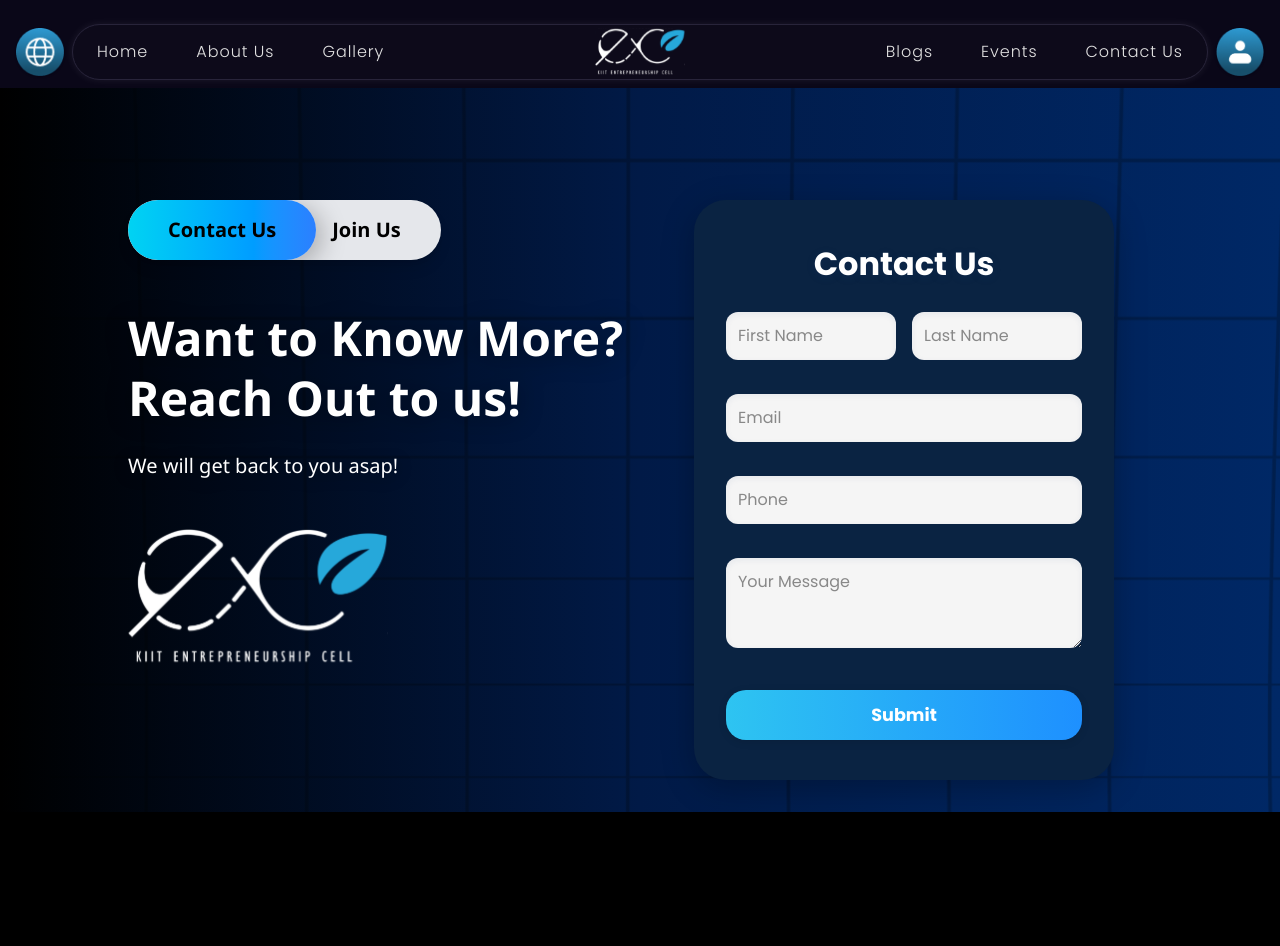
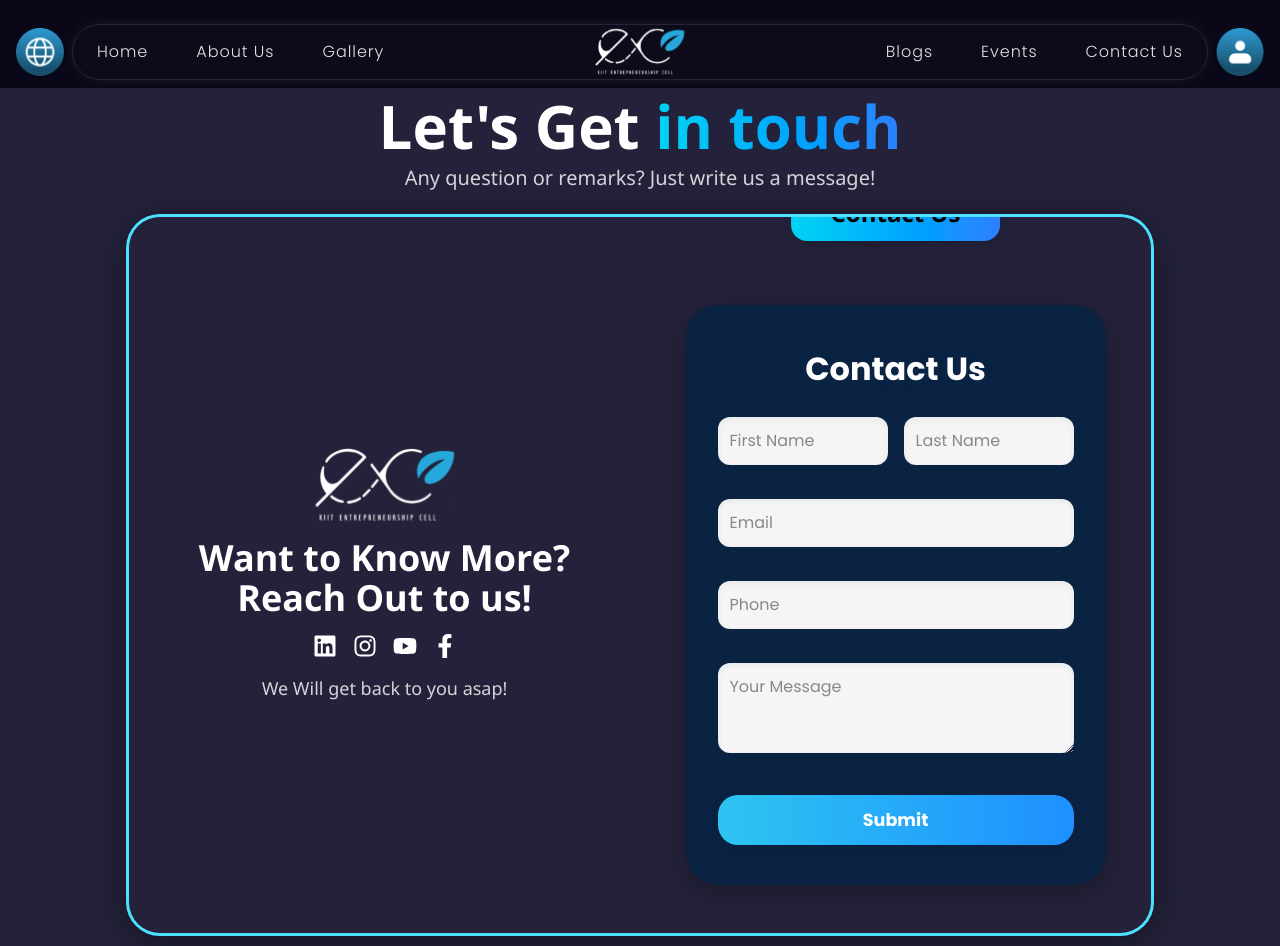
Before and after one commit to Ishan4705/ecellfrontend, a Next.js app: page /contact in a window 1280 px wide. Shown: the top 946 px of the page. Built offline with nearby package versions, Linux system fonts and the light colour scheme.

Commit message:
Signin and Signup

```diff
--- a/src/components/ContactPage.tsx
+++ b/src/components/ContactPage.tsx
@@ -5,50 +5,56 @@ import ContactForm from './ContactForm';
 import './styles.css';
 import Footer from './Footer';
 import Image from 'next/image';
-import LogoLight from "@/assets/logolight.svg"
-// import Navbar from './Navbar';
+import LogoLight from "@/assets/logolight.svg";
+import { FaLinkedin, FaInstagram, FaYoutube, FaFacebookF } from 'react-icons/fa';
+
 export default function ContactPage() {
   return (
-    <div className="page-bg bg-gradient-1 py-10 w-full relative overflow-hidden">
-      {/* Noise overlay */}
-      <div className="pointer-events-none absolute inset-0 z-0 opacity-30 mix-blend-overlay">
-        <Image src="/grid.png" alt="Noise" fill style={{ objectFit: 'cover' }} />
+    <div className="min-h-screen w-full flex flex-col justify-between relative overflow-hidden bg-[#23223A]">
+      {/* Removed grid overlay */}
+      <div className="absolute top-0 left-0 w-full z-20">
+        <Navbar />
       </div>
-      <div className="absolute top-0 left-0 w-full z-20">
-              <Navbar />
+      {/* Main Heading */}
+      <div className="flex flex-col items-center mt-24 mb-6 z-10 relative">
+        <h1 className="text-white text-4xl md:text-5xl lg:text-6xl font-extrabold text-center mb-2">
+          Let's Get <span className="bg-gradient-to-r from-cyan-400 to-blue-500 bg-clip-text text-transparent">in touch</span>
+        </h1>
+        <p className="text-white/80 text-lg md:text-xl text-center">Any question or remarks? Just write us a message!</p>
+      </div>
+      {/* Card Section */}
+      <div className="flex-1 flex flex-col items-center justify-center px-2 md:px-8 z-10 relative">
+        <div className="w-full max-w-5xl rounded-[2rem] border border-[#4DE1FF] bg-[#23223A] flex flex-col md:flex-row shadow-2xl overflow-hidden contact-card-outline">
+          {/* Left Section */}
+          <div className="flex-1 flex flex-col items-center justify-center py-12 px-6 md:px-10">
+            <Image src={LogoLight} alt="KIIT E-Cell Logo" width={140} height={140} className="mb-4" />
+            <h2 className="text-white text-3xl md:text-4xl font-extrabold text-center mb-4">Want to Know More?<br />Reach Out to us!</h2>
+            <div className="flex gap-4 mb-4">
+              <a href="https://linkedin.com" target="_blank" rel="noopener" className="text-white text-2xl hover:text-cyan-400" title="LinkedIn"><FaLinkedin /></a>
+              <a href="https://instagram.com" target="_blank" rel="noopener" className="text-white text-2xl hover:text-cyan-400" title="Instagram"><FaInstagram /></a>
+              <a href="https://youtube.com" target="_blank" rel="noopener" className="text-white text-2xl hover:text-cyan-400" title="YouTube"><FaYoutube /></a>
+              <a href="https://facebook.com" target="_blank" rel="noopener" className="text-white text-2xl hover:text-cyan-400" title="Facebook"><FaFacebookF /></a>
             </div>
-      <div className="max-w-7xl w-full px-24 mx-auto mt-32 relative z-10">
-        <div className="main-section flex items-center justify-between gap-16">
-          <div className="info-section w-1/2 flex flex-col gap-4 justify-center">
-            <div className="flex bg-gray-200 rounded-full shadow-lg overflow-hidden w-fit mb-8 relative">
-              <button className="z-10 px-10 py-4 font-extrabold text-xl bg-gradient-to-r from-cyan-400 to-blue-500 text-black shadow-[6px_6px_24px_0px_rgba(0,0,0,0.25)] rounded-full border-none focus:outline-none transition-all">
-                Contact Us
-              </button>
-                <button
-                className="px-10 py-4 font-extrabold text-xl rounded-r-full bg-transparent text-black shadow-none border-none focus:outline-none transition-all -ml-6"
-                onClick={() => window.location.href = '/signup'}
-                >
-                Join Us
-                </button>
-            </div>
-            <h1 className="text-white text-4xl md:text-5xl font-extrabold leading-tight mb-2 drop-shadow-[0_2px_12px_rgba(0,0,0,0.4)]">
-              Want to Know More?<br /> Reach Out to us!
-            </h1>
-            <p className="text-white text-lg md:text-xl mb-6 drop-shadow-[0_2px_8px_rgba(0,0,0,0.4)]">We will get back to you asap!</p>
-            <div className="flex justify-start mt-2">
-              <Image src={LogoLight} alt="KIIT E-Cell Logo" width={260} height={120} className="" />
+            <p className="text-white/80 text-base md:text-lg text-center">We Will get back to you asap!</p>
+          </div>
+          {/* Right Section (Form Card) */}
+          <div className="flex-1 flex flex-col items-center justify-center py-12 px-6 md:px-10 relative">
+            <button className="absolute -top-8 left-1/2 -translate-x-1/2 bg-gradient-to-r from-cyan-400 to-blue-500 text-black font-extrabold text-2xl px-10 py-3 rounded-2xl shadow-lg border-none focus:outline-none">
+              Contact Us
+            </button>
+            <div className="mt-10 w-full">
+              <ContactForm />
             </div>
           </div>
-          <div className="w-1/2 flex justify-center">
-            <ContactForm />
-          </div>
         </div>
+        {/* Join Us Button */}
+        <button className="mt-8 bg-white text-black font-extrabold text-xl px-12 py-3 rounded-full shadow-md border-none focus:outline-none hover:bg-gray-200 transition-all" onClick={() => window.location.href = '/signup'}>
+          Join Us
+        </button>
       </div>
-      <div className="absolute bottom-0 left-0 w-full h-24 bg-gradient-to-t from-transparent to-gray-900 z-10" />
-      <div className='bg-black'>
-        <div className='w-full h-24' />
-        <Footer /></div>
-
+      <div className="bg-black w-full pt-8 pb-2 z-10 relative mt-8">
+        <Footer />
+      </div>
     </div>
   );
 }
--- a/src/components/SignInForm.jsx
+++ b/src/components/SignInForm.jsx
@@ -8,14 +8,33 @@ export default function SignInForm() {
     password: "",
   });
   const [showPassword, setShowPassword] = useState(false);
+  const [error, setError] = useState("");
+  const [success, setSuccess] = useState("");
 
   const handleChange = (e) => {
     setForm({ ...form, [e.target.name]: e.target.value });
   };
 
-  const handleSubmit = (e) => {
+  const handleSubmit = async (e) => {
     e.preventDefault();
-    alert("Login successful!");
+    setError("");
+    setSuccess("");
+    try {
+      const res = await fetch("http://127.0.0.1:5000/api/signin", {
+        method: "POST",
+        headers: { "Content-Type": "application/json" },
+        body: JSON.stringify({ email: form.email, password: form.password }),
+      });
+      const data = await res.json();
+      if (!res.ok) {
+        setError(data.error || "Sign in failed. Please try again.");
+      } else {
+        setSuccess("Login successful!");
+        // Optionally redirect or store auth token here
+      }
+    } catch (err) {
+      setError("Sign in failed. Please try again.");
+    }
   };
 
   const handleSignUpClick = () => {
@@ -71,6 +90,8 @@ return (
           Login
         </button>
       </form>
+      {error && <p className="text-red-500 text-sm mt-4">{error}</p>}
+      {success && <p className="text-green-500 text-sm mt-4">{success}</p>}
       <div className="flex items-center w-full my-6">
         <div className="flex-1 h-px bg-white/30" />
         <span className="mx-4 text-white/60">or</span>
--- a/src/components/SignUpForm.tsx
+++ b/src/components/SignUpForm.tsx
@@ -12,14 +12,33 @@ export default function SignUpForm() {
   });
   const [showPassword, setShowPassword] = useState(false);
   const [showConfirmPassword, setShowConfirmPassword] = useState(false);
+  const [error, setError] = useState("");
+  const [success, setSuccess] = useState("");
 
   const handleChange = (e: { target: { name: any; value: any } }) => {
     setForm({ ...form, [e.target.name]: e.target.value });
   };
 
-  const handleSubmit = (e: { preventDefault: () => void }) => {
+  const handleSubmit = async (e: { preventDefault: () => void }) => {
     e.preventDefault();
-    alert("Sign up successful!");
+    setError("");
+    setSuccess("");
+    if (form.password !== form.confirmPassword) {
+      setError("Passwords do not match");
+      return;
+    }
+    try {
+      const res = await fetch("http://127.0.0.1:5000/api/signup", {
+        method: "POST",
+        headers: { "Content-Type": "application/json" },
+        body: JSON.stringify({ email: form.email, password: form.password }),
+      });
+      if (!res.ok) throw new Error("Sign up failed");
+      setSuccess("Sign up successful!");
+      setForm({ email: "", password: "", confirmPassword: "" });
+    } catch (err) {
+      setError("Sign up failed. Please try again.");
+    }
   };
 
   return (
@@ -38,6 +57,8 @@ export default function SignUpForm() {
         Here
       </p>
       <form className="w-full flex flex-col gap-5" onSubmit={handleSubmit}>
+        {error && <div className="text-red-500 text-center font-semibold">{error}</div>}
+        {success && <div className="text-green-500 text-center font-semibold">{success}</div>}
         <div className="relative">
           <input
             type="email"
--- a/src/components/styles.css
+++ b/src/components/styles.css
@@ -149,3 +149,7 @@ body, html {
 .contact-form button:hover {
   opacity: 0.9;
 }
+
+.contact-card-outline {
+  box-shadow: 0 0 0 2px #4DE1FF, 0 8px 40px 0 rgba(0,0,0,0.45);
+}
```
Lines whose indentation alone changed are shown as unchanged.
